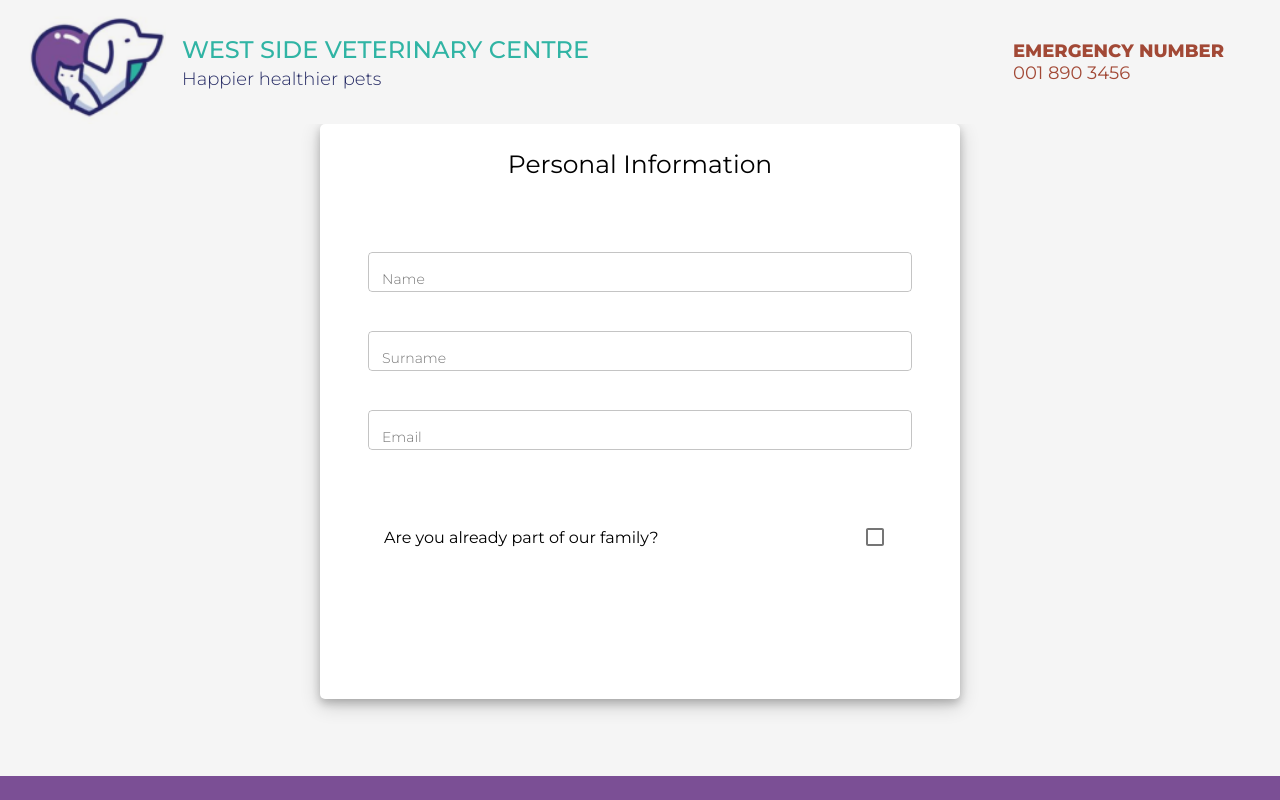
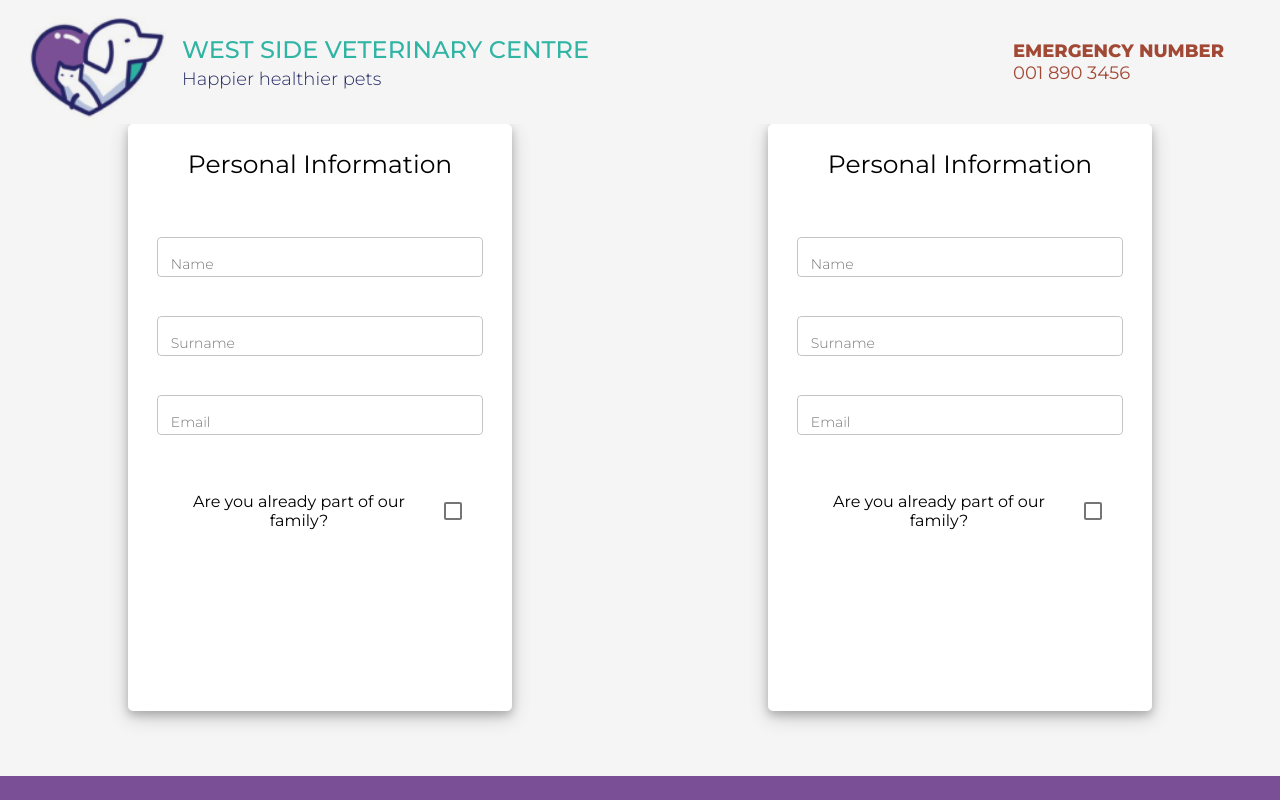
Before and after one commit to Tiashka/sa-web, a React (Create React App) app: page / in a window 1280 px wide. Both pictures are taken after a click on the button "BOOK APPOINTMENT". Built offline with nearby package versions, Linux system fonts and the light colour scheme.

Commit message:
added the second div

```diff
--- a/src/views/BookAppointment/BookAppointment.js
+++ b/src/views/BookAppointment/BookAppointment.js
@@ -6,7 +6,7 @@ export default class BookAppointment extends Component {
 	render() {
 
 		const formContainerBackground = {
-			width: "50%",
+			width: "40%",
 			height: "90%",
 			backgroundColor: "white",
 			borderRadius: 5,
@@ -14,7 +14,7 @@ export default class BookAppointment extends Component {
 			marginLeft: "10%",
 			marginRight: "10%",
 			justifyContent: "center",
-			textAlign: "center"
+			textAlign: "center",
 		};
 
 		const textFieldContainer = {
@@ -30,6 +30,7 @@ export default class BookAppointment extends Component {
 
 		return (
 			<Box className="book-appointment" display="flex" flexDirection="column" flex="1" alignItems="center" justifyContent="center">
+				<div style={{ display: "flex", width: "100%", height: "100%" }}>
 					<div style={formContainerBackground}>
 						<p style={{ fontSize: 25 }}>Personal Information</p>
 						<div style={formContainer}>
@@ -56,8 +57,32 @@ export default class BookAppointment extends Component {
 							</form>
 						</div>
 					</div>
+					<div style={formContainerBackground}>
+						<p style={{ fontSize: 25 }}>Personal Information</p>
 						<div style={formContainer}>
-
+							<form noValidate autoComplete="off">
+								<div style={textFieldContainer}>
+									<TextField id="outlined-basic" label="Name" variant="outlined" style={{ height: 40, width: "85%", }} />
+								</div>
+								<br />
+								<div style={textFieldContainer}>
+									<TextField id="outlined-basic" label="Surname" variant="outlined" style={{ height: 40, width: "85%", }} />
+								</div>
+								<br />
+								<div style={textFieldContainer}>
+									<TextField id="outlined-basic" label="Email" variant="outlined" style={{ height: 40, width: "85%", }} />
+								</div>
+								<div style={{ display: "flex", justifyContent: "space-between", marginRight: "10%", marginLeft: "10%", paddingTop: "8%" }}>
+									<p>Are you already part of our family?</p>
+									<Checkbox
+										value="checkedA"
+										color="primary"
+										inputProps={{ "aria-label": "Checkbox A" }}
+									/>
+								</div>
+							</form>
+						</div>
+					</div>
 				</div>
 			</Box>
 		);
```
Also changed, not shown: src/views/BookAppointment/BookAppointment.css (line endings or trailing spaces). Lines whose indentation alone changed are shown as unchanged.
